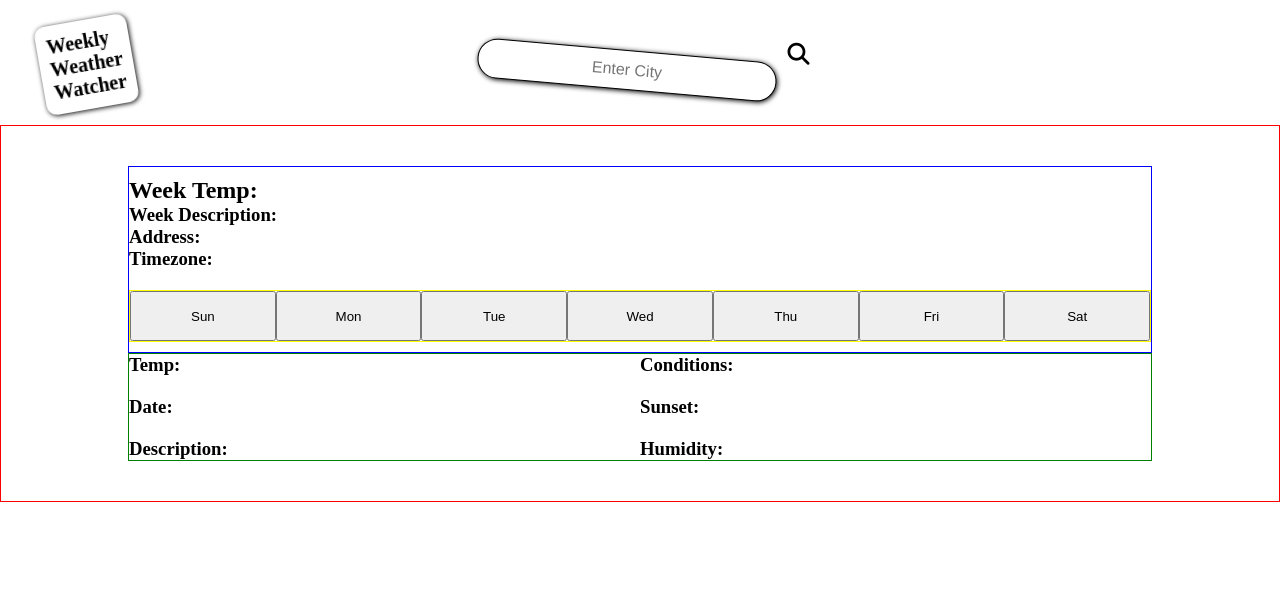
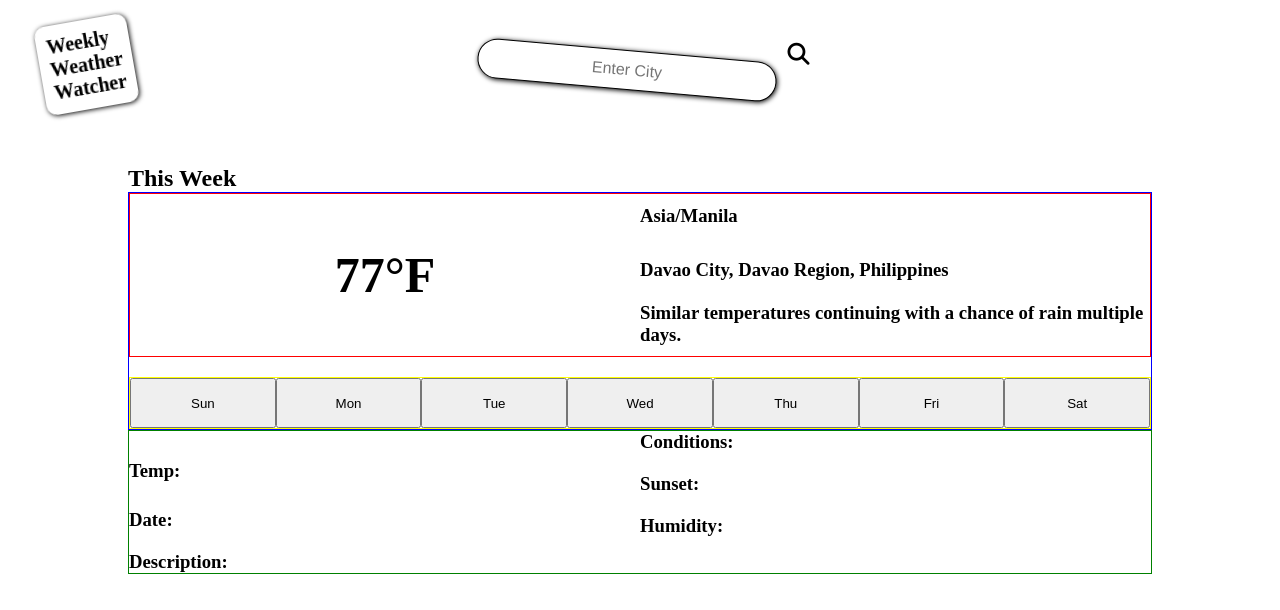
Before and after one commit to karldreta/WeatherApp-OdinProject, a website built with webpack: page src/template.html in a window 1280 px wide. Built offline with nearby package versions, Linux system fonts and the light colour scheme.

Commit message:
Add grid: Continue Styling

```diff
--- a/src/script.js
+++ b/src/script.js
@@ -28,7 +28,6 @@ document.addEventListener("DOMContentLoaded", (e) => {
     const toConvert = document.querySelector(".span.temp");
     toConvert.textContent = `${locationDetails.tempWeek}°F`;
     toConvert.addEventListener("click", convertDegree);
-    toConvert.style.border = "1px solid black";
 
     // Render to DOM, we don't need to store the variables below since we'll just  use it immediately and once.
     document.querySelector(".span.description").textContent =
--- a/src/styles.css
+++ b/src/styles.css
@@ -1,6 +1,6 @@
 * {
   box-sizing: border-box;
-  user-select: none;
+  /* user-select: none; */
 }
 
 h1,
@@ -79,9 +79,9 @@ form #searchLocation {
 }
 
 main {
-  border: 1px solid red;
+  /* border: 1px solid red; */
   margin-top: 105px;
-  width: 100vw;
+  width: max-content;
   display: flex;
   flex-direction: column;
   align-items: center;
@@ -94,7 +94,34 @@ main > #weatherInfoContainer {
   display: flex;
   flex-direction: column;
   gap: 20px;
-  padding: 10px 0px;
+  padding: 0px;
+}
+
+h2.titleHeader {
+  align-self: baseline;
+}
+
+/* Below: Grid */
+
+main > #weatherInfoContainer > #currentWeekInfo {
+  border: 1px solid red;
+  display: grid;
+  grid-template-columns: repeat(2, 1fr);
+  grid-template-rows: repeat(3, 1fr);
+  align-items: center;
+  justify-content: center;
+  row-gap: 10px;
+}
+
+.span.temp,
+.span.todayTemp {
+  /* border: 1px solid black; */
+  width: max-content;
+  grid-row: 1 / 5;
+  text-align: center;
+  justify-self: center;
+  font-size: 50px;
+  cursor: pointer;
 }
 
 #weatherInfoContainer #selectDateContianer {
@@ -121,13 +148,6 @@ main > #dayInfoPanel {
   gap: 20px;
 }
 
-.span.temp,
-.span.todayTemp {
-  /* border: 1px solid black; */
-  padding: 0 15px;
-  cursor: pointer;
-}
-
 /* Below: Dialog */
 
 dialog.alert {
--- a/src/template.html
+++ b/src/template.html
@@ -30,12 +30,15 @@
       </form>
     </header>
     <main>
+      <h2 class="titleHeader">This Week</h2>
       <div id="weatherInfoContainer">
         <div id="currentWeekInfo">
-          <h2>Week Temp: <span class="span temp"></span></h2>
-          <h3>Week Description: <span class="span description"></span></h3>
-          <h3>Address: <span class="span address"></span></h3>
-          <h3>Timezone: <span class="span timezone"></span></h3>
+          <h3 class="span temp">77°F</h3>
+          <h3 class="span timezone">Asia/Manila</h3>
+          <h3 class="span address">Davao City, Davao Region, Philippines</h3>
+          <h3 class="span description">
+            Similar temperatures continuing with a chance of rain multiple days.
+          </h3>
         </div>
         <div id="selectDateContianer">
           <button class="button day1"></button>
```
